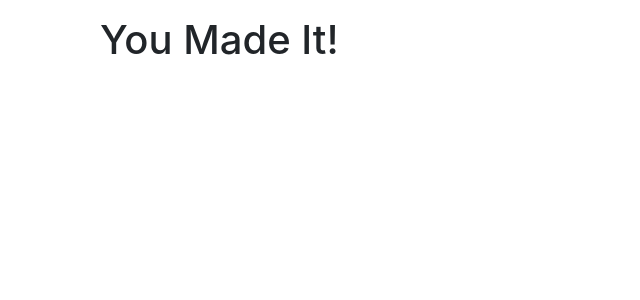
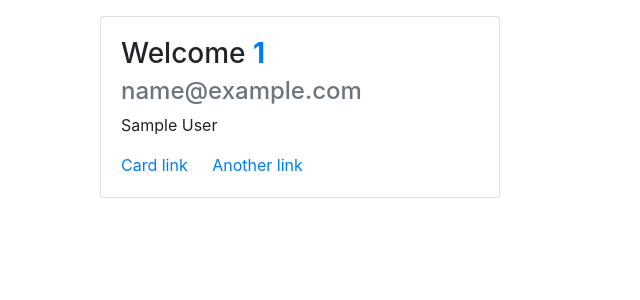
Before and after one commit to marcomariscal/flask-feedback, a Flask app: template templates/user.html in a window 1280 px wide. Shown: the top 300 px of the page, without its empty margins (0-640 px from the left). Run offline with Flask 2, Linux system fonts and the light colour scheme; the template is opened without the code that fills it: values that come from a table or form of the project are taken from there, others are empty; the visitor is signed in with stand-in values (Sample User, id 1); data comes from the database, SQL or seed files in the repository; some libraries are stand-ins or nearby versions.

```diff
--- a/app.py
+++ b/app.py
@@ -1,6 +1,6 @@
 from flask import Flask, render_template, redirect, session, flash
 from flask_debugtoolbar import DebugToolbarExtension
-from models import db, connect_db, User
+from models import db, connect_db, User, Feedback
 from forms import RegisterForm, LoginForm
 from sqlalchemy.exc import IntegrityError
 
@@ -39,12 +39,12 @@ def handle_register_form():
         try:
             user = User.register(username, password, email,
                                  first_name, last_name)
+            db.session.add(user)
+            db.session.commit()
 
         except IntegrityError:
             flash('Username already taken')
-
-        db.session.add(user)
-        db.session.commit()
+            return redirect('/')
 
         session['user'] = user.username
 
@@ -70,7 +70,7 @@ def handle_login():
             session["user"] = user.username
             return redirect(f'/users/{session["user"]}')
         else:
-            form.username.errors(['Invalid username or password'])
+            form.username.errors = ['Invalid username or password']
 
     return render_template('login.html', form=form)
 
@@ -78,7 +78,11 @@ def handle_login():
 @app.route('/users/<string:username>', methods=['GET'])
 def show_user(username):
 
-    user = User.filter(username=username)
+    if session['user'] != username:
+        flash('Please log in first!')
+        return redirect('/login')
+
+    user = User.query.get(username)
 
     return render_template('user.html', user=user)
 
--- a/templates/login.html
+++ b/templates/login.html
@@ -1,6 +1,5 @@
 {% extends 'base.html' %} {% block content %}
 <div class="container mt-3">
-  <h4>Please Log In</h4>
   <form action="/login" method="POST">
     {{ form.hidden_tag() }}
     <!--add type=hidden form fields -->
@@ -11,7 +10,7 @@
       field.errors %} {{ error }} {% endfor %}
     </div>
     {% endfor %}
-    <button type="submit" class="btn btn-primary">Submit</button>
+    <button type="submit" class="btn btn-primary">Login</button>
   </form>
 </div>
 
--- a/templates/user.html
+++ b/templates/user.html
@@ -1,4 +1,15 @@
 {% extends 'base.html' %} {% block content %}
-
-<h1>You Made It!</h1>
+<div class="card" style="width: 25rem;">
+  <div class="card-body">
+    <h3 class="card-title">
+      Welcome <b class="text-primary">{{ user.username}}</b>
+    </h3>
+    <h4 class="card-subtitle mb-2 text-muted">{{ user.email }}</h4>
+    <p class="card-text">
+      {{ user.first_name }} {{ user.last_name }}
+    </p>
+    <a href="#" class="card-link">Card link</a>
+    <a href="#" class="card-link">Another link</a>
+  </div>
+</div>
 {% endblock %}
```
Also changed, not shown: models.py (+17 -0 lines).
